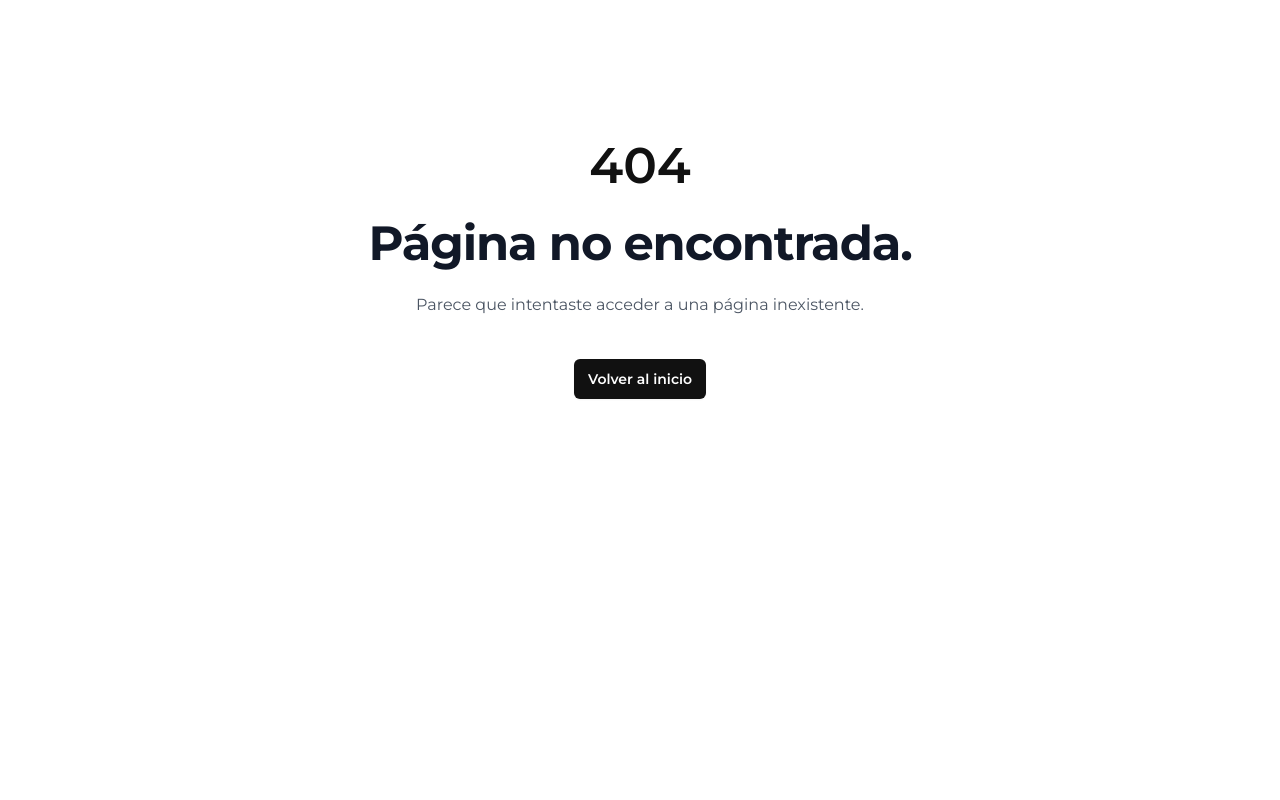
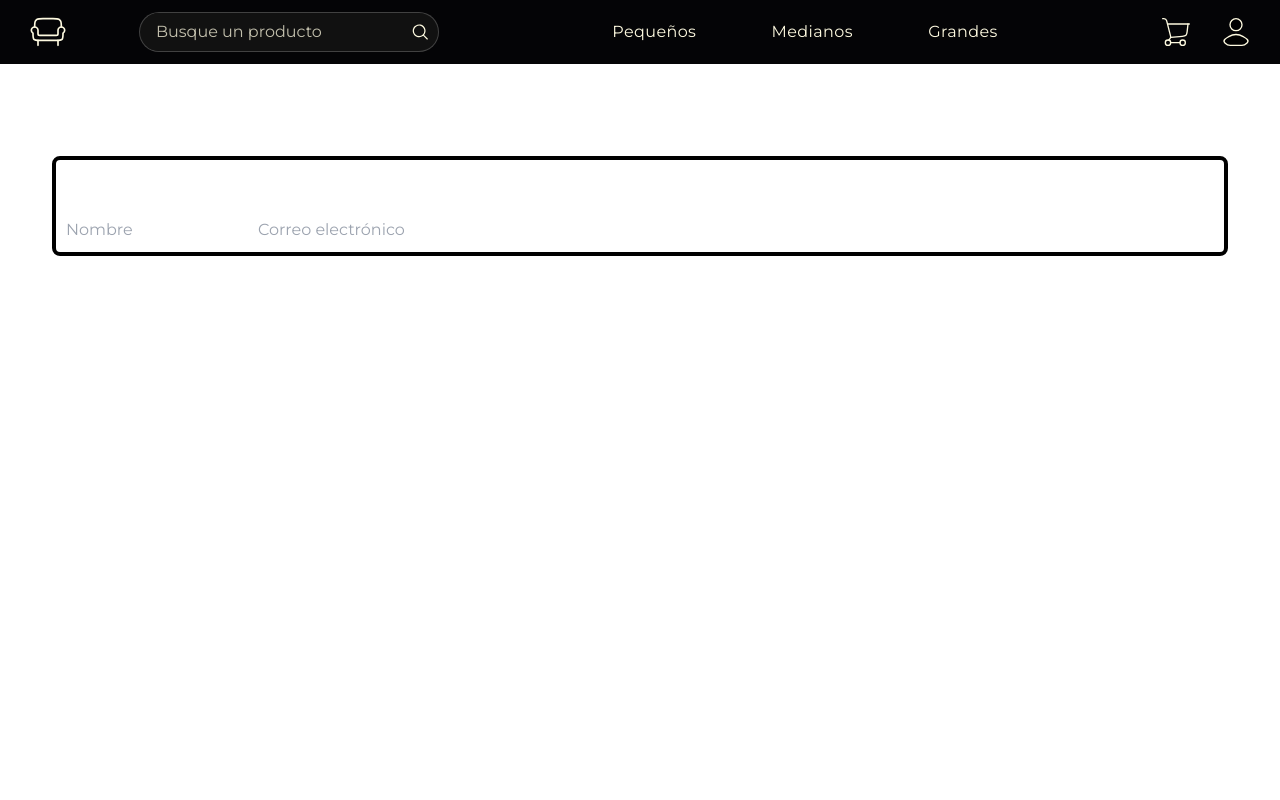
Before and after one commit to SantiagoCaso/PPS-2024-TUP, a React (Vite) app in the folder Frontend/: page /updateprofile in a window 1280 px wide. Before the commit this address had no page. Shown: the top 800 px of the page. Built offline with nearby package versions, Linux system fonts and the light colour scheme.

Commit message:
user profile & user update

```diff
--- /dev/null
+++ b/Frontend/src/components/User/Admin/UpdateProfile.jsx
@@ -0,0 +1,13 @@
+const UpdateProfile = () => {
+  return (
+    <form
+      action=""
+      className="space-y-12 border-4 border-black border-solid p-[10px] rounded-lg m-5 h-full"
+    >
+      <input type="text" name="nombre" placeholder="Nombre" />
+      <input type="email" name="email" placeholder="Correo electrónico" />
+    </form>
+  );
+};
+
+export default UpdateProfile;
--- a/Frontend/src/components/User/Profile.jsx
+++ b/Frontend/src/components/User/Profile.jsx
@@ -1,8 +1,24 @@
+import { useEffect, useState } from "react";
+import { GetUserById } from "../../services/productServices";
+import { useParams } from "react-router-dom";
+import { Loader } from "../shared/Loader";
+
 export const Profile = () => {
+  const [data, setData] = useState(null);
+  const { userId } = useParams();
+
+  useEffect(() => {
+    GetUserById(userId).then((res) => {
+      setData(res.data);
+    });
+  }, []);
+  if (data == null) {
+    return <Loader />;
+  }
   return (
     <div className="space-y-12 border-4 border-black border-solid p-[10px] rounded-lg m-5 h-full ">
       <div className="px-4 sm:px-0">
-        <h3 className="text-base font-semibold leading-7 text-gray-900">
+        <h3 className="text-base font-semibold leading-7 text-gray-900 text-xl">
           Perfil
         </h3>
         <p className="mt-1 max-w-2xl text-sm leading-6 text-gray-500">
@@ -15,16 +31,22 @@ export const Profile = () => {
             <dt className="text-sm font-medium leading-6 text-gray-900">
               Nombre Completo
             </dt>
-            <dd className="mt-1 text-sm leading-6 text-gray-700 sm:col-span-2 sm:mt-0">
-              Name input
+            <dd className="mt-1 text-xl leading-6 text-gray-700 sm:col-span-2 sm:mt-0">
+              {data.username}
             </dd>
+            <input
+              className="mt-1 text-xl leading-6 text-gray-700 sm:col-span-2 sm:mt-0"
+              type="text"
+              name="nombre"
+              placeholder="Nombre"
+            />
           </div>
           <div className="px-4 py-6 sm:grid sm:grid-cols-3 sm:gap-4 sm:px-0">
             <dt className="text-sm font-medium leading-6 text-gray-900">
               Correo electronico
             </dt>
-            <dd className="mt-1 text-sm leading-6 text-gray-700 sm:col-span-2 sm:mt-0">
-              @example.com
+            <dd className="mt-1 text-xl leading-6 text-gray-700 sm:col-span-2 sm:mt-0">
+              {data.email}
             </dd>
           </div>
         </dl>
--- a/Frontend/src/services/productServices.js
+++ b/Frontend/src/services/productServices.js
@@ -7,3 +7,7 @@ export const GetAllProducts = () => {
 export const GetProductById = (id) => {
   return api.get("/products/" + id);
 };
+
+export const GetUserById = (id) => {
+  return api.get("/users/" + id);
+};
```
Also changed, not shown: Frontend/src/services/router.jsx (+6 -1 lines).
